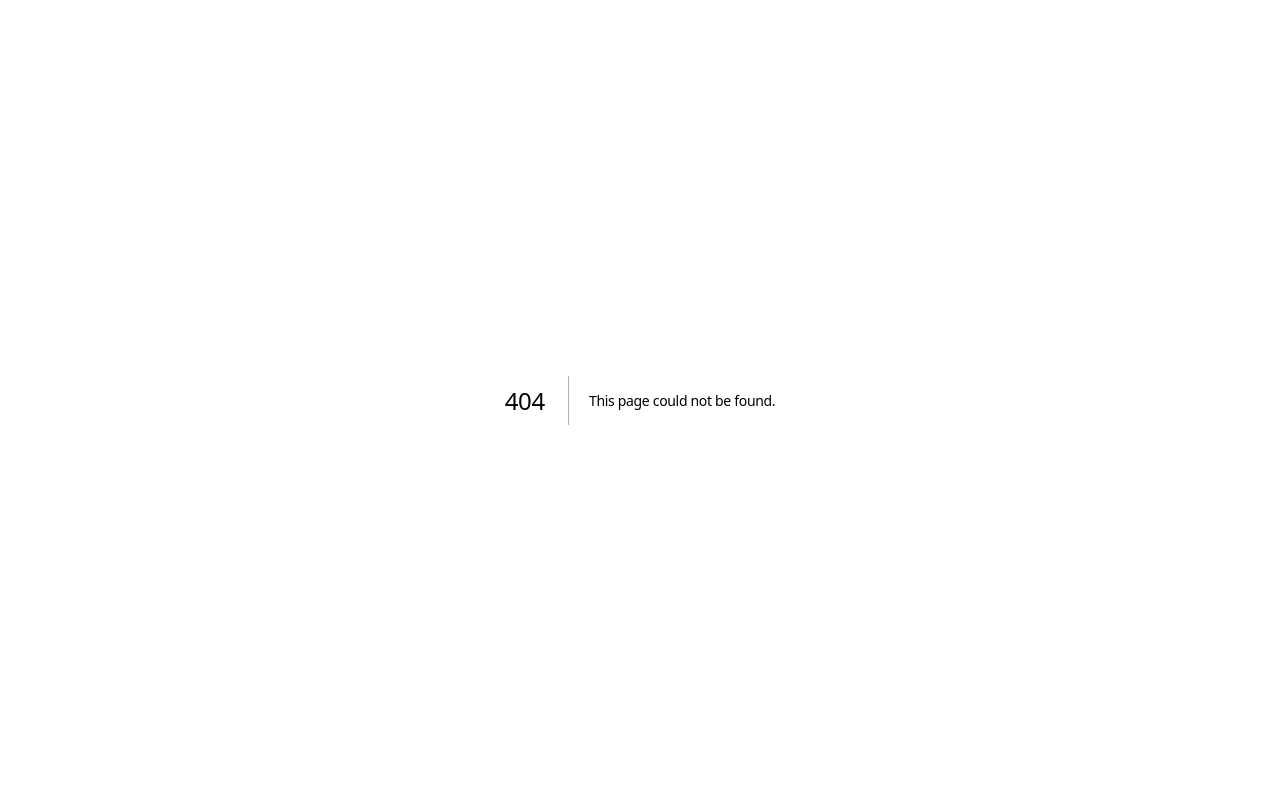
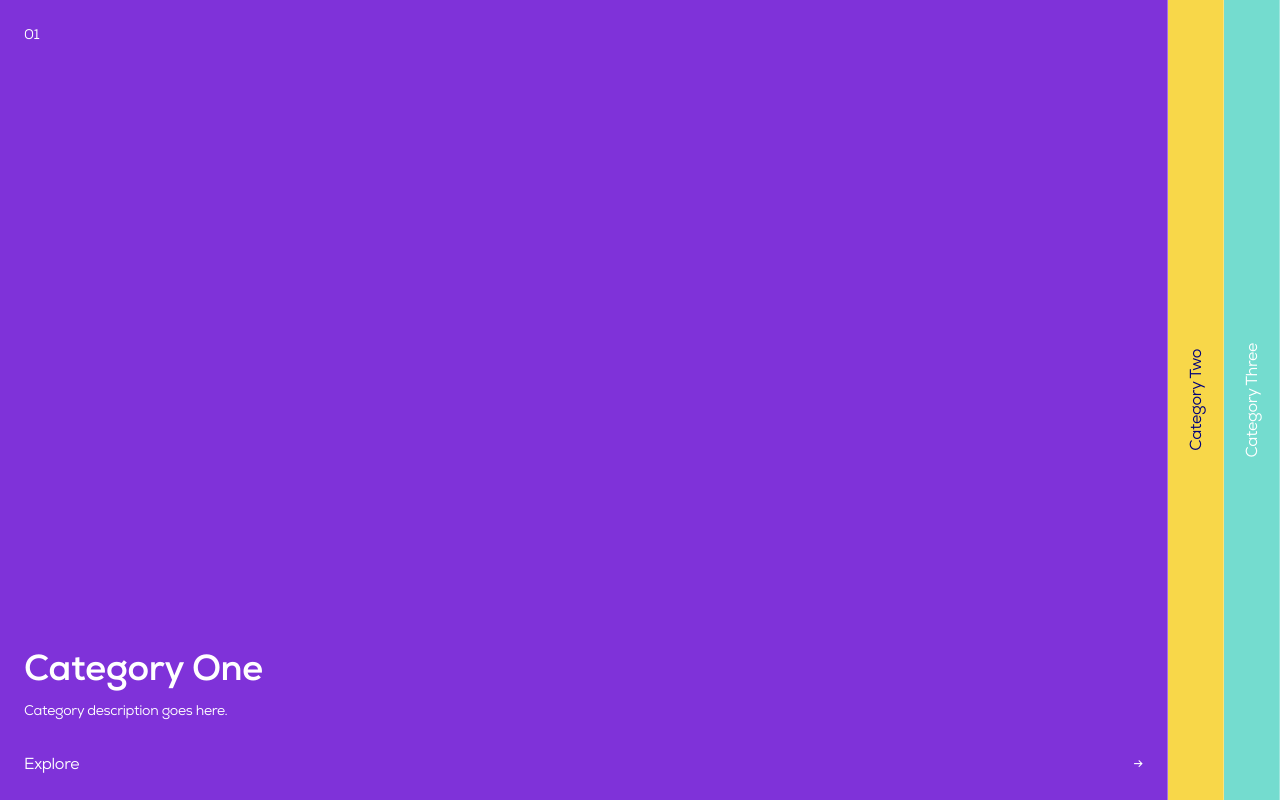
Before and after one commit to opadasaleh/mc2026-voting, a Next.js app in the folder Frontend/: page /categories in a window 1280 px wide. Before the commit this address had no page. Built offline with nearby package versions, Linux system fonts and the light colour scheme.

Commit message:
add CategoriesPage component with animated category selection

```diff
--- /dev/null
+++ b/Frontend/app/categories/page.tsx
@@ -0,0 +1,211 @@
+"use client";
+
+import { useRef, useState } from "react";
+import gsap from "gsap";
+import Link from "next/link";
+
+export default function CategoriesPage() {
+    const [activeCategory, setActiveCategory] = useState(1);
+
+    const panelsRef = useRef<(HTMLElement | null)[]>([]);
+    const isAnimating = useRef(false);
+    const categories = [
+        {
+            id: 1,
+            name: "Category One",
+            color: "var(--chart-1)",
+            textColor: "#ffffff",
+        },
+        {
+            id: 2,
+            name: "Category Two",
+            color: "var(--chart-2)",
+            textColor: "var(--foreground)",
+        },
+        {
+            id: 3,
+            name: "Category Three",
+            color: "var(--chart-4)",
+            textColor: "#ffffff",
+        },
+    ];
+
+
+    const handleCategoryClick = (id: number) => {
+
+
+        if (id === activeCategory || isAnimating.current)
+            return;
+
+        isAnimating.current = true;
+        const clickedPanel = panelsRef.current[id - 1];
+        const currentPanel = panelsRef.current[activeCategory - 1];
+
+        if (!clickedPanel || !currentPanel)
+            return;
+
+        const currentContent =
+            currentPanel.querySelector(".category-content");
+
+        const nextContent =
+            clickedPanel.querySelector(".category-content");
+
+        const currentLabel =
+            currentPanel.querySelector(".category-label");
+
+        const nextLabel =
+            clickedPanel.querySelector(".category-label");
+
+        const tl = gsap.timeline({
+            onComplete: () => {
+                setActiveCategory(id);
+                isAnimating.current = false;
+            },
+        });
+
+        // 1. الـ Category الحالية تسكر
+        tl.to(
+            currentPanel,
+            {
+                flexGrow: 0,
+                flexBasis: 56,
+                duration: 0.8,
+                ease: "power3.inOut",
+            },
+            0
+        );
+
+        // 2. الـ Category المضغوط عليها تفتح
+        tl.to(
+            clickedPanel,
+            {
+                flexGrow: 1,
+                flexBasis: 0,
+                duration: 0.8,
+                ease: "power3.inOut",
+            },
+            0
+        );
+
+        // 3. الاسم العمودي للقديمة يرجع
+        tl.to(
+            currentLabel,
+            {
+                x: 0,
+                duration: 0.5,
+                ease: "power3.inOut",
+            },
+            0.25
+        );
+
+        // 4. الاسم العمودي للجديدة يدخل وراء الـpanel
+        tl.to(
+            nextLabel,
+            {
+                x: -56,
+                duration: 0.5,
+                ease: "power3.inOut",
+            },
+            0
+        );
+
+        // 5. محتوى القديمة
+        tl.to(
+            currentContent,
+            {
+                opacity: 0,
+                duration: 0.25,
+            },
+            0.35
+        );
+
+        // 6. محتوى الجديدة
+        tl.to(
+            nextContent,
+            {
+                opacity: 1,
+                duration: 0.35,
+                ease: "power2.out",
+            },
+            0.35
+        );
+    };
+    return (
+        <main className="h-screen overflow-hidden">
+            <div className="flex h-full w-full">
+                {categories.map((category) => {
+                    const isActive = activeCategory === category.id;
+
+                    return (
+                        <section
+                            key={category.id}
+                            ref={(el) => {
+                                panelsRef.current[category.id - 1] = el;
+                            }}
+                            style={{
+                                backgroundColor: category.color,
+                                color: category.textColor,
+                            }}
+                            className={`
+                                relative h-full overflow-hidden border-r border-white/30
+                                ${isActive ? "grow basis-0" : "grow-0 basis-14"}
+                            `}
+                        >
+                            {/* الاسم العمودي - موجود دائماً */}
+                            <button
+                                type="button"
+                                onClick={() => handleCategoryClick(category.id)}
+                                className="
+        category-label
+        absolute inset-y-0 left-0 z-50
+        flex w-14 items-center justify-center
+        touch-manipulation
+    "
+                                style={{
+                                    transform: isActive
+                                        ? "translateX(-56px)"
+                                        : "translateX(0)",
+                                }}
+                            >
+                                <h2 className="[writing-mode:vertical-rl] rotate-180 whitespace-nowrap">
+                                    {category.name}
+                                </h2>
+                            </button>
+
+                            {/* محتوى الـ Category */}
+                            <div
+                                className="category-content flex h-full flex-col p-6"
+                                style={{
+                                    opacity: isActive ? 1 : 0,
+                                    pointerEvents: isActive ? "auto" : "none",
+                                }}
+                            >
+                                <span className="text-sm">
+                                    0{category.id}
+                                </span>
+
+                                <div className="mt-auto">
+                                    <h2 className="text-4xl font-bold">
+                                        {category.name}
+                                    </h2>
+
+                                    <p className="mt-3 text-sm">
+                                        Category description goes here.
+                                    </p>
+
+                                    <Link
+                                        href={`/categories/${category.id}`}
+                                        className="mt-8 flex items-center justify-between"
+                                    >
+                                        <span>Explore</span>
+                                        <span>→</span>
+                                    </Link>
+                                </div>
+                            </div>
+                        </section>
+                    );
+                })}
+            </div>
+        </main>
+    );
+}
```
